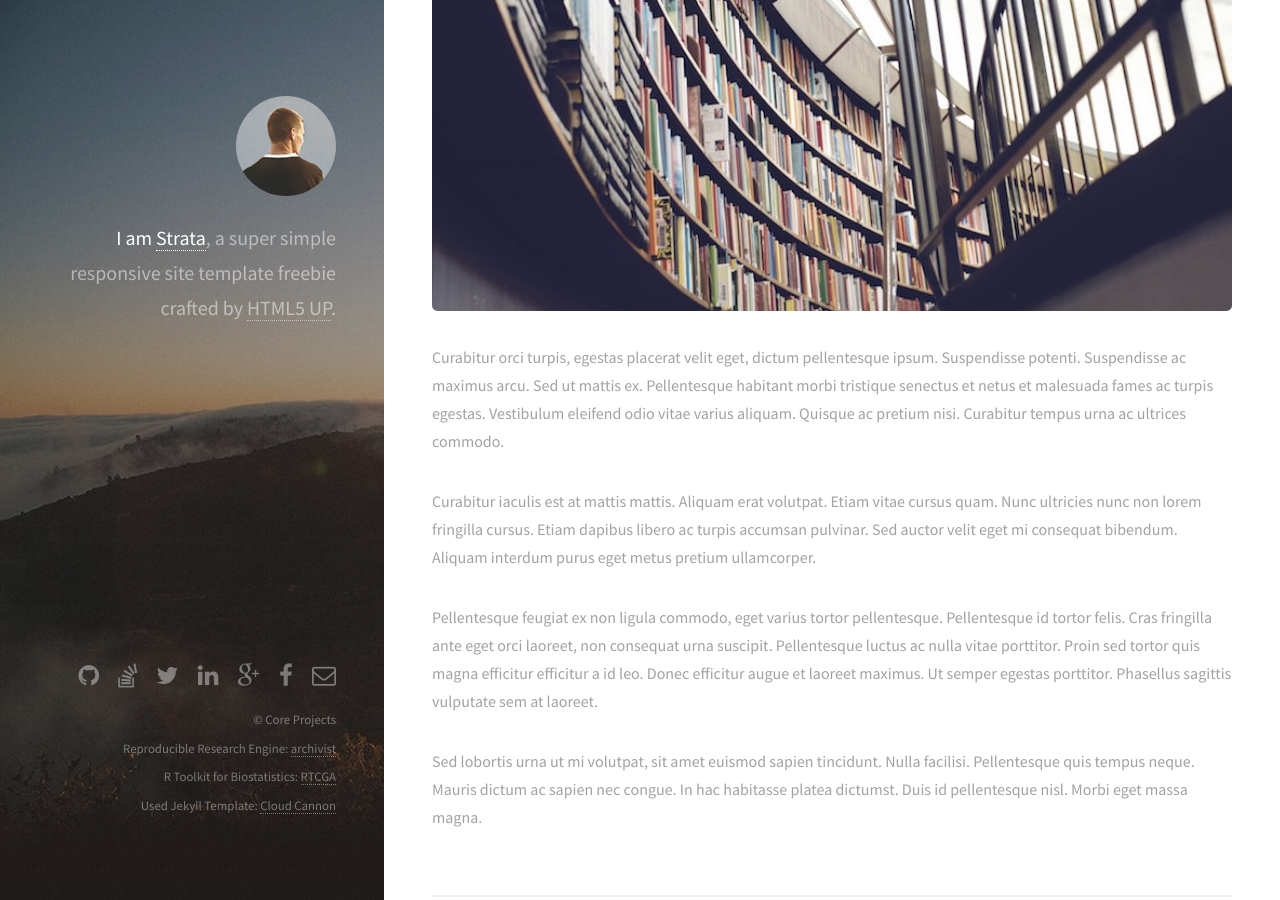
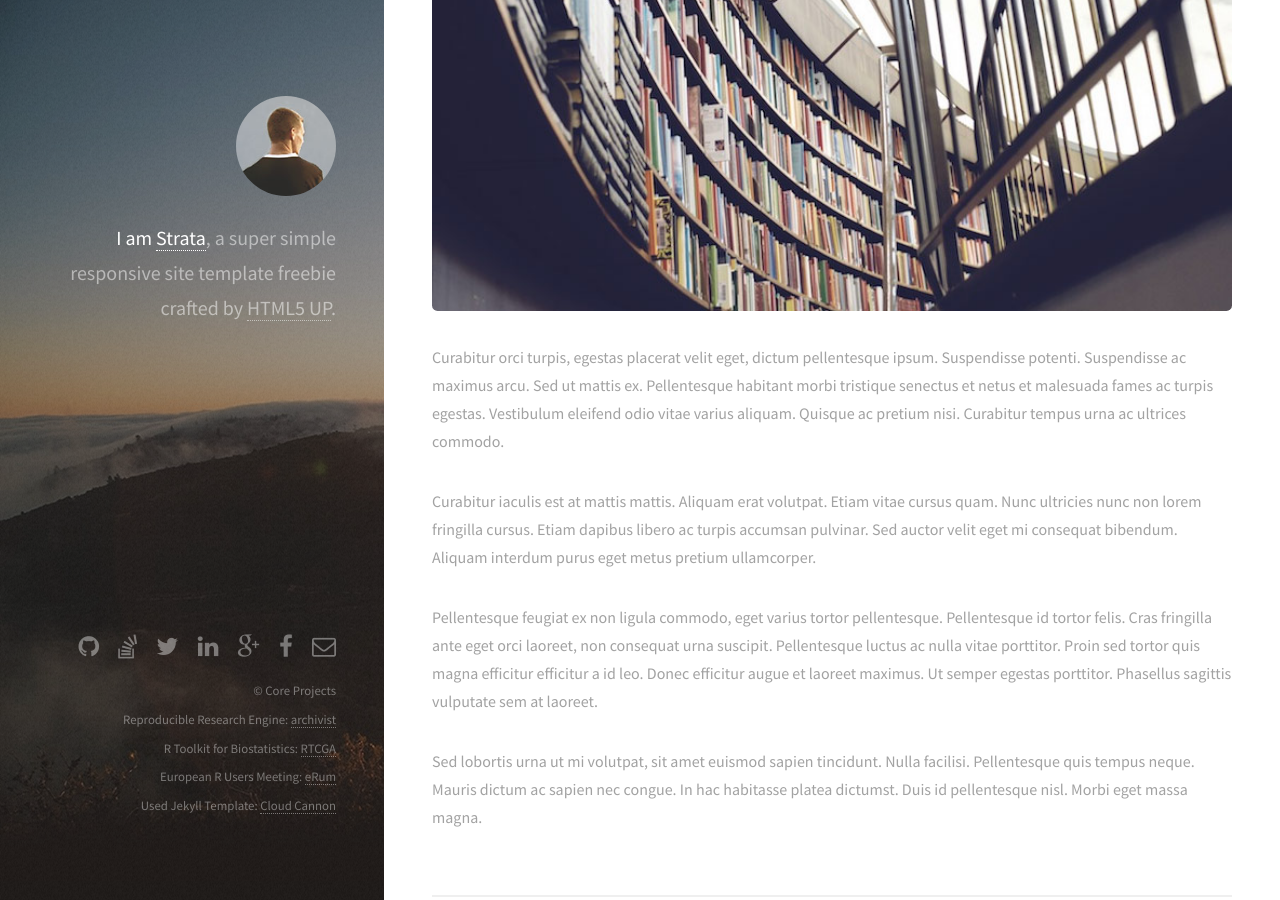
Before and after one commit to MarcinKosinski/MarcinKosinski.github.io, a Jekyll site: the page built from index.html, in a window 1280 px wide and 900 px high, scrolled down 374 px. Built offline with Jekyll 4.4.1, drawn with Linux system fonts in a browser that asks for light colours; some of the changed lines change nothing that is shown.

Commit message:
twitter and erum

```diff
--- a/_config.yml
+++ b/_config.yml
@@ -14,7 +14,7 @@
 # Replace the word 'example' with your username if you want to include the icon in the left sidebar
 # Delete the word 'example' if you don't want to include the icon in the left sidebar
 
-twitter_username:     example  # Replace this with your Twitter username
+twitter_username:     R_souvenirs  # Replace this with your Twitter username
 github_username:      MarcinKosinski  # Replace this with your GitHub username
 linkedin_username:    marcin-kosiński-81435aab  # Replace this with your LinkedIn username
 google_plus_username: 115677570336612137067  # Replace this with your Google+ username
--- a/_layouts/default.html
+++ b/_layouts/default.html
@@ -104,6 +104,7 @@
                 <li>&copy; Core Projects</li>
                 <li>Reproducible Research Engine: <a href="http://pbiecek.github.io/archivist">archivist</a></li>
                 <li>R Toolkit for Biostatistics: <a href="https://rtcga.github.io/RTCGA">RTCGA</a></li>
+                <li>European R Users Meeting: <a href="https://erum.ue.poznan.pl">eRum</a></li>
                 <li>Used Jekyll Template: <a href="http://cloudcannon.com">Cloud Cannon</a></li>
             </ul>
         </footer>
```
